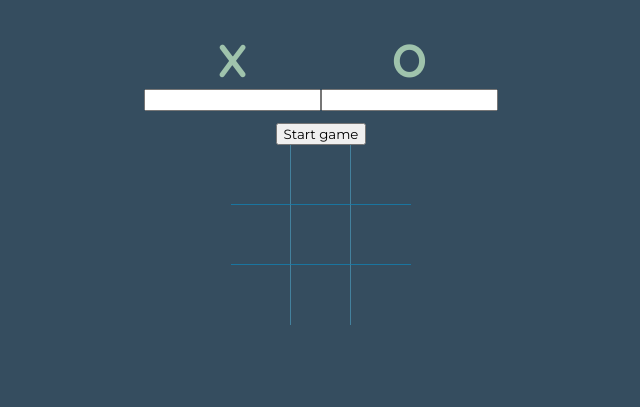
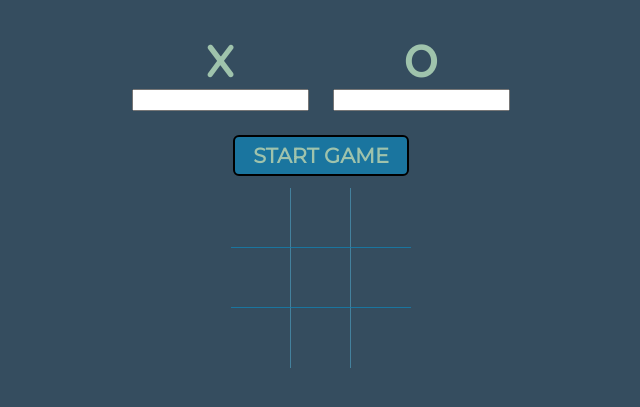
Before and after one commit to BastienVH/odin-tic-tac-toe, a plain HTML site: page index.html in a window 1280 px wide. Shown: the part 71-478 px from the top of the page, without its empty margins (319-959 px from the left). Drawn offline with Linux system fonts and the light colour scheme.

Commit message:
style button

```diff
--- a/style.css
+++ b/style.css
@@ -16,15 +16,32 @@ input[type="text"] {
 
 button {
   font-family: 'Montserrat', sans-serif;
+  color: #9fc3ac;
+  font-size: 1.3em;
+  text-transform: uppercase;
+  font-weight: bold;
+  background-color: #1a759f;
+  border: 2px solid black;
+  border-radius: 6px;
+  padding: 6px 18px;
+  margin: 12px;
+}
+
+button:hover {
+  cursor: pointer;
+}
+
+button:active {
+  color: black;
 }
 
 .players {
   display: flex;
-  margin: 12px;
 }
 
 .player {
   flex: 1;
+  margin: 12px;
 }
 
 .symbol {
```
